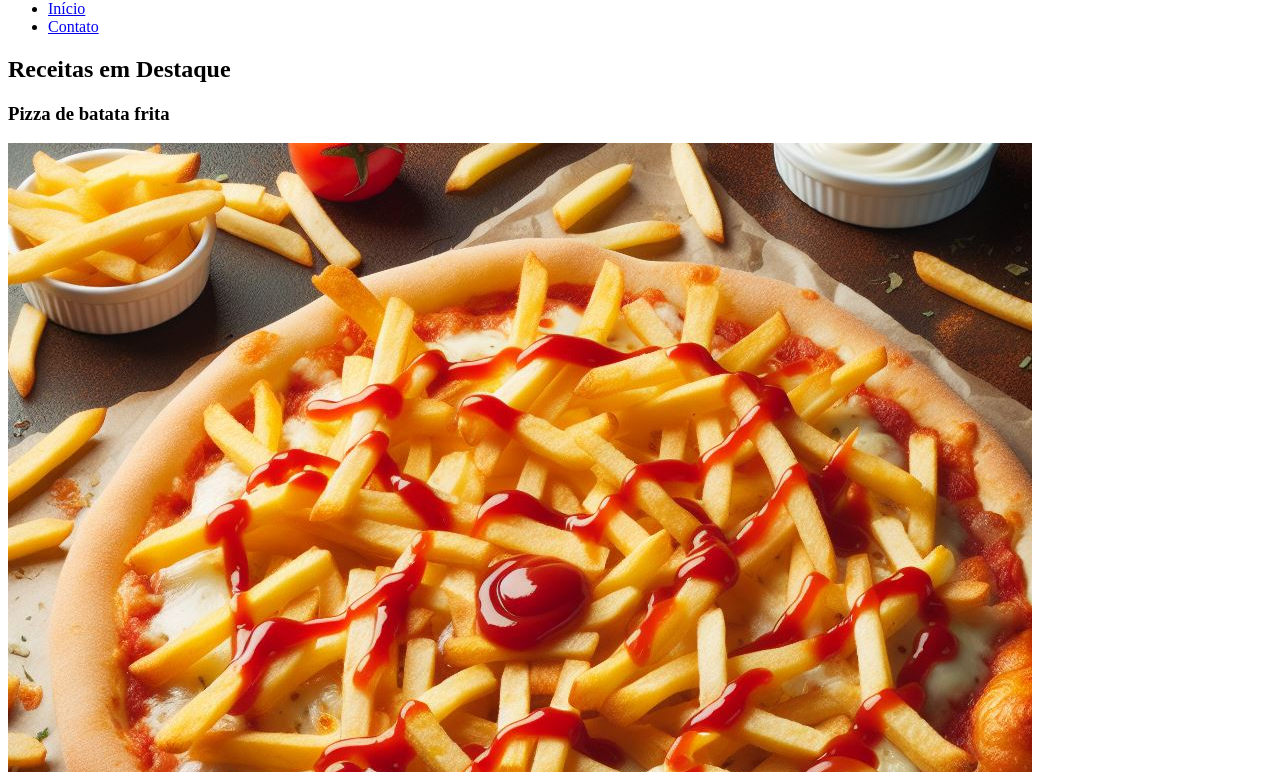
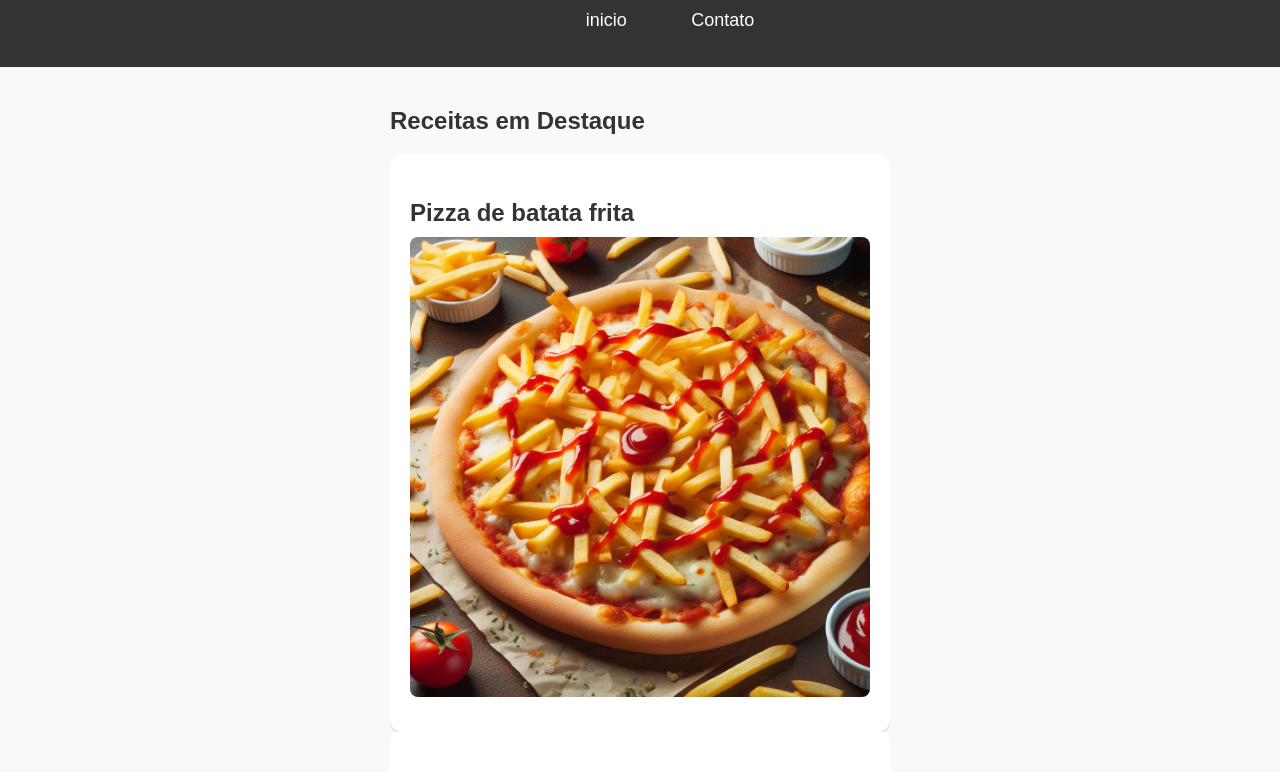
Before and after one commit to Rebecasenas/entrega_aula05_ex01, a plain HTML site: page index.html in a window 1280 px wide. Shown: the part 80-852 px from the top of the page. Drawn offline with Linux system fonts and the light colour scheme.

Commit message:
Finalizei css

```diff
--- a/index.html
+++ b/index.html
@@ -3,15 +3,16 @@
 <head>
     <meta charset="UTF-8">
     <meta name="viewport" content="width=device-width, initial-scale=1.0">
-    <title>Document</title>
+    <title>Sabores do Mundo</title>
+    <link rel="stylesheet" href="./style.css">
 </head>
 <body>
     <header>
         <h1>Sabores do Mundo</h1>
         <nav>
             <ul>
-                <li><a href="./index.html">Início</a></li>
-                <li><a href="./contato.html">Contato</a></li>
+                <ol><a href="./index.html">inicio</a></ol>
+                <ol><a href="./contato.html">Contato</a></ol>
             </ul>
         </nav>
     </header>
@@ -21,24 +22,15 @@
             <h2>Receitas em Destaque</h2>
             <article>
                 <h3>Pizza de batata frita</h3>
-                <picture>
                     <img src="./imagem/receita_1.jpeg" alt="pizza de batata frita">
-                    <figcaption>Pizza recheada com batata frita</figcaption>
-                </picture>
             </article>
             <article>
                 <h3>Hamburguer de Alface</h3>
-                <picture>
                     <img src="./imagem/receita_2.jpeg" alt="hamburguer de alface">
-                    <figcaption>Hamburguer vegetariano composto por pão e alface</figcaption>
-                </picture>
             </article>
             <article>
                 <h3>Strogonoff de salsicha</h3>
-                <picture>
                     <img src="./imagem/receita_3.jpeg" alt="strogonoff de salsicha">
-                    <figcaption>Exótico strogonoff de salsichas</figcaption>
-                </picture>
             </article>
         </section>
     </main>
--- a/style.css
+++ b/style.css
@@ -0,0 +1,96 @@
+body{
+    font-family: Arial, Helvetica, sans-serif;
+    background-color: rgb(249, 249, 249);
+    color: rgb(51, 51, 51);
+    margin-top: 0;
+    margin-right: 0;
+    margin-bottom: 0;
+    margin-left: 0;
+    padding-top: 0;
+    padding-right: 0;
+    padding-bottom: 0;
+    padding-left: 0;
+}
+
+header{
+    background-color: rgb(51, 51, 51);
+    color: rgb(255, 255, 255);
+    text-align: center;
+    padding-top: 20px;
+    padding-right: 20px;
+    padding-bottom: 20px;
+    padding-left: 20px;
+}
+
+h1{
+    font-size: 30px;
+    margin-bottom: 10px;
+}
+
+ul{
+    list-style-type: none;
+}
+
+ol{
+    display: inline;
+    margin-right: 20px;
+}
+
+a{
+    text-decoration: none;
+    color: rgb(255, 255, 255);
+    font-size: 18px;
+}
+
+main{
+    width: 500px;
+    margin-left: auto;
+    margin-right: auto;
+    padding-top: 20px;
+    padding-right: 20px;
+    padding-bottom: 20px;
+    padding-left: 20px;
+}
+
+section{
+    margin-bottom: 40px;
+}
+
+article{
+    background-color: rgb(255, 255, 255);
+    transition: 0.3s ease-in-out;
+    border-radius: 10px;
+    box-shadow: 0 2px rgba(0, 0, 0, 0.1);
+    padding-top: 20px;
+    padding-right: 20px;
+    padding-bottom: 20px;
+    padding-left: 20px;
+}
+
+article :hover{
+    transform: translateY(-5px);
+}
+
+h3{
+    font-size: 24px;
+    margin-bottom: 10px;
+}
+
+p{
+    font-size: 16px;
+}
+
+img{
+    width: 100%;
+    border-radius: 8px;
+    margin-bottom: 10px;
+}
+
+footer{
+    background-color: rgb(51, 51, 51);
+    color: aliceblue;
+    padding-top: 20px;
+    padding-right: 20px;
+    padding-bottom: 20px;
+    padding-left: 20px;
+}
```
Also changed, not shown: contato.html (+2 -2 lines).
